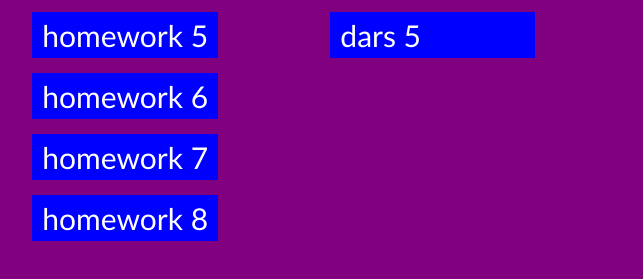
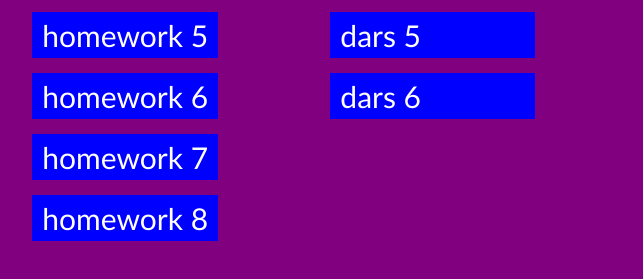
Before and after one commit to bexruzFrontDev/AVAZ-PORTFOLIO, a plain HTML site: page index.html in a window 1280 px wide. Shown: the part 451-730 px from the top of the page, 125-768 px from the left. Drawn offline with Linux system fonts and the light colour scheme.

Commit message:
Update index.html

```diff
--- a/index.html
+++ b/index.html
@@ -28,6 +28,7 @@
           <a href="https://bexruzfrontdev.github.io/irorun-figma-avaz/">Dars 3</a>
             <a href="https://bexruzfrontdev.github.io/flex-media-avaz/">Dars 4</a>
             <a href="https://bexruzfrontdev.github.io/nav-media-avaz1/">dars 5</a>
+            <a href="https://bexruzfrontdev.github.io/bootrstrap-avaz1/">dars 6</a>
         </div>
         <img src="https://img.freepik.com/premium-photo/cute-3d-boy-avatar-character_914455-601.jpg" alt="">
     </main>
```
